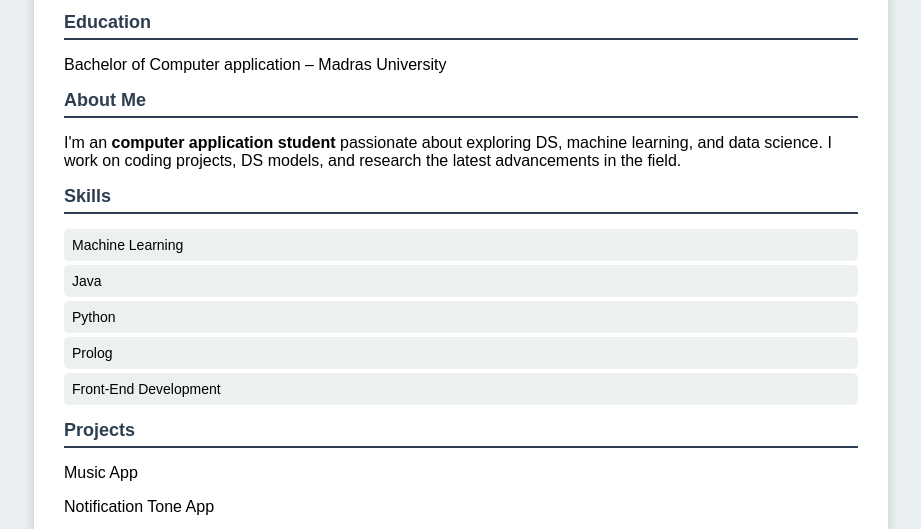
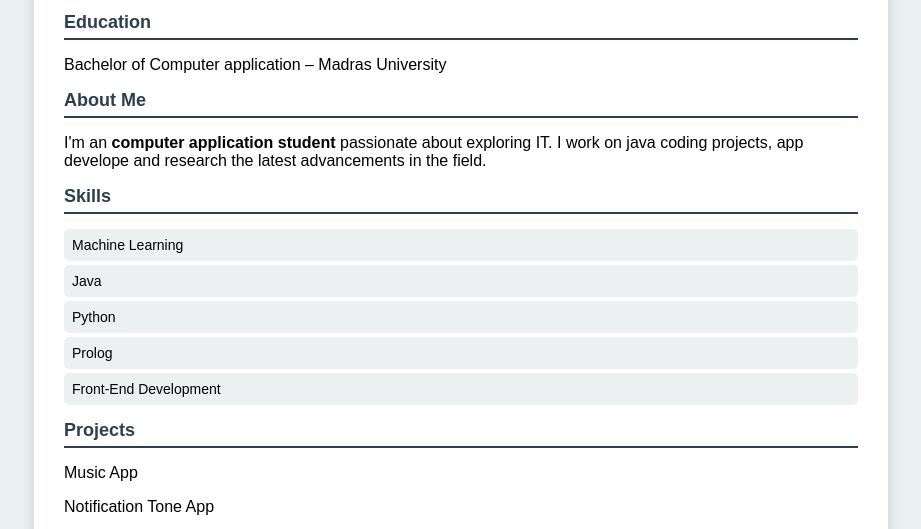
Before and after one commit to divyaR0202/.com, a plain HTML site: page index.html in a window 1280 px wide. Shown: the part 264-793 px from the top of the page, without its empty margins (179-1100 px from the left). Drawn offline with nearby package versions, Linux system fonts and the light colour scheme.

Commit message:
Update index.html

```diff
--- a/index.html
+++ b/index.html
@@ -120,7 +120,7 @@
 
         <div class="section">
             <h2>About Me</h2>
-            <p>I'm an <b>computer application student</b> passionate about exploring DS, machine learning, and data science. I work on coding projects, DS models, and research the latest advancements in the field.</p>
+            <p>I'm an <b>computer application student</b> passionate about exploring IT. I work on java coding projects, app develope and research the latest advancements in the field.</p>
         </div>
 
         <div class="section">
```
